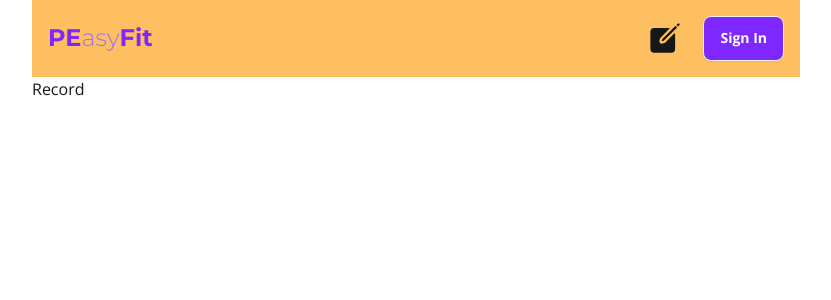
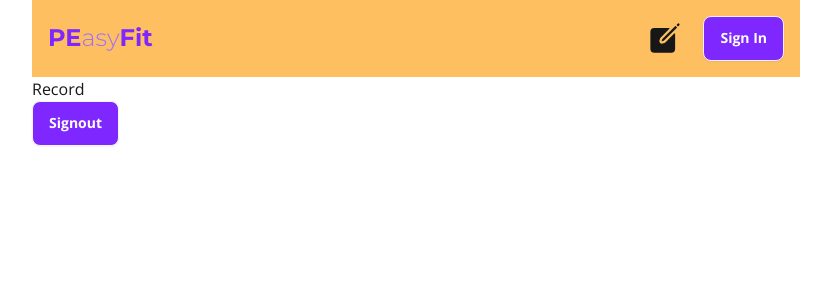
Before and after one commit to lsj5677/peasyfit, a Next.js app: page /record in a window 1280 px wide. Shown: the top 300 px of the page, without its empty margins (224-1055 px from the left). Built offline with nearby package versions, Linux system fonts and the light colour scheme; no server answers.

Commit message:
temporary

```diff
--- a/src/app/record/page.tsx
+++ b/src/app/record/page.tsx
@@ -1,3 +1,10 @@
+import List from "@/components/record/List";
+
 export default function RecordPage() {
-  return <div>Record</div>;
+  return (
+    <div>
+      Record
+      <List />
+    </div>
+  );
 }
--- /dev/null
+++ b/src/components/record/List.tsx
@@ -0,0 +1,21 @@
+"use client";
+
+import { signOut } from "next-auth/react";
+import ActionButton from "../ui/ActionButton";
+
+export default function List() {
+  return (
+    <div>
+      <div>
+        <ActionButton
+          text="Signout"
+          onClick={() => {
+            if (window.confirm("로그아웃 하시겠습니까?")) {
+              signOut();
+            }
+          }}
+        />
+      </div>
+    </div>
+  );
+}
```
